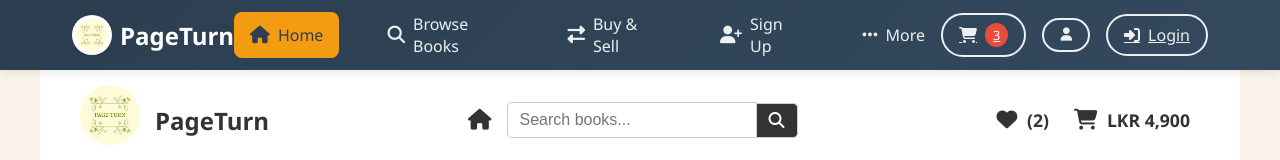
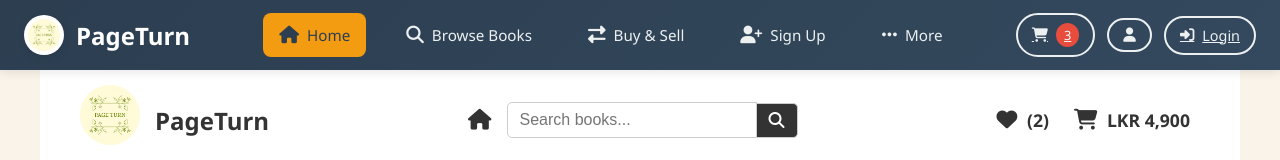
Before and after one commit to NavodCaldera/online-bookstore, a React (Create React App) app: page / in a window 1280 px wide. Shown: the top 160 px of the page. Built offline with nearby package versions, Linux system fonts and the light colour scheme; no server answers.

Commit message:
fix: navigation overflow and alignment issues
Optimize spacing and padding to ensure all navigation items (including
Cart, Profile, Login) are visible. Add responsive breakpoints and reduce
gaps to prevent overflow while maintaining professional appearance.

```diff
--- a/src/styles/navigation.css
+++ b/src/styles/navigation.css
@@ -9,9 +9,9 @@
 }
 
 .nav-container {
-  max-width: 1200px;
+  max-width: 1400px; /* Keep wider for more space */
   margin: 0 auto;
-  padding: 0 2rem; /* Restored to reasonable padding */
+  padding: 0 1.5rem; /* Reduced padding to fit all items */
   display: flex;
   justify-content: space-between;
   align-items: center;
@@ -22,12 +22,14 @@
 .nav-logo {
   display: flex;
   align-items: center;
-  gap: 0.5rem;
+  gap: 0.75rem; /* Balanced gap between logo image and text */
   text-decoration: none;
   color: #fff;
   font-size: 1.5rem;
   font-weight: bold;
   transition: color 0.3s ease;
+  margin-right: 1rem; /* Reduced space to fit all items */
+  flex-shrink: 0; /* Prevent logo from shrinking */
 }
 
 .nav-logo:hover {
@@ -59,23 +61,27 @@
 .nav-menu {
   display: flex;
   align-items: center;
-  gap: 2rem;
+  gap: 1.5rem; /* Reduced gap to fit all items */
   list-style: none;
   margin: 0;
   padding: 0;
+  flex: 1; /* Allow menu to take available space */
+  justify-content: center; /* Center the navigation items */
 }
 
 .nav-link {
   display: flex;
   align-items: center;
-  gap: 0.5rem;
+  gap: 0.5rem; /* Balanced gap between icon and text */
   text-decoration: none;
   color: #ecf0f1;
-  padding: 0.75rem 1rem;
+  padding: 0.75rem 1rem; /* Reduced padding to fit all items */
   border-radius: 8px;
   transition: all 0.3s ease;
   font-weight: 500;
   position: relative;
+  white-space: nowrap; /* Prevent text wrapping */
+  font-size: 0.95rem; /* Slightly smaller font to fit better */
 }
 
 .nav-link:hover {
@@ -134,21 +140,24 @@
 .nav-actions {
   display: flex;
   align-items: center;
-  gap: 1rem;
+  gap: 0.75rem; /* Reduced gap to fit all items */
+  flex-shrink: 0; /* Prevent actions from shrinking */
 }
 
 .nav-action-btn {
   display: flex;
   align-items: center;
-  gap: 0.5rem;
+  gap: 0.5rem; /* Balanced gap between icon and text */
   background: transparent;
   border: 2px solid #ecf0f1;
   color: #ecf0f1;
-  padding: 0.5rem 1rem;
+  padding: 0.5rem 0.875rem; /* Reduced padding to fit all items */
   border-radius: 25px;
   cursor: pointer;
   transition: all 0.3s ease;
   font-weight: 500;
+  white-space: nowrap; /* Prevent text wrapping */
+  font-size: 0.9rem; /* Slightly smaller font */
 }
 
 .nav-action-btn:hover {
@@ -187,24 +196,86 @@
   border-radius: 2px;
 }
 
+/* Large Desktop Responsive */
+@media screen and (min-width: 1400px) {
+  .nav-container {
+    padding: 0 2rem; /* Balanced padding for large screens */
+  }
+
+  .nav-logo {
+    gap: 0.875rem; /* Balanced gap for large screens */
+    margin-right: 1.5rem; /* Balanced space between logo and menu */
+  }
+
+  .nav-menu {
+    gap: 2rem; /* Balanced spacing on large screens */
+  }
+
+  .nav-link {
+    padding: 0.875rem 1.25rem; /* Balanced padding for large screens */
+    font-size: 1rem; /* Standard font size */
+  }
+
+  .nav-action-btn {
+    padding: 0.625rem 1rem; /* Balanced padding for large screens */
+    font-size: 0.95rem; /* Consistent font size */
+  }
+}
+
+/* Medium Desktop - Prevent overflow */
+@media screen and (max-width: 1200px) {
+  .nav-container {
+    padding: 0 1rem; /* Reduced padding to prevent overflow */
+  }
+
+  .nav-logo {
+    gap: 0.625rem; /* Compact gap */
+    margin-right: 0.75rem; /* Compact space */
+  }
+
+  .nav-menu {
+    gap: 1rem; /* Reduced gap to fit all items */
+  }
+
+  .nav-link {
+    padding: 0.625rem 0.75rem; /* Compact padding */
+    font-size: 0.9rem; /* Smaller font */
+  }
+
+  .nav-action-btn {
+    padding: 0.5rem 0.625rem; /* Very compact padding */
+    font-size: 0.85rem; /* Smaller font */
+  }
+
+  .nav-actions {
+    gap: 0.5rem; /* Reduced gap between action buttons */
+  }
+}
+
 /* Tablet Responsive */
 @media screen and (max-width: 1024px) {
   .nav-container {
-    padding: 0 1.5rem; /* Reasonable tablet padding */
+    padding: 0 1.25rem; /* Balanced tablet padding */
+    max-width: 1200px; /* Slightly reduced max-width for tablets */
+  }
+
+  .nav-logo {
+    gap: 0.625rem; /* Compact gap for tablets */
+    margin-right: 0.875rem; /* Compact space between logo and menu */
   }
 
   .nav-menu {
-    gap: 1.5rem;
+    gap: 1.25rem; /* Reduced spacing for tablets */
   }
 
   .nav-link {
-    padding: 0.6rem 0.8rem;
-    font-size: 0.9rem;
+    padding: 0.625rem 0.875rem; /* Compact padding for tablet */
+    font-size: 0.9rem; /* Smaller font for better fit */
   }
 
   .nav-action-btn {
-    padding: 0.4rem 0.8rem;
-    font-size: 0.9rem;
+    padding: 0.5rem 0.75rem; /* Compact padding for tablet */
+    font-size: 0.85rem; /* Smaller font for better fit */
   }
 }
 
@@ -212,7 +283,12 @@
 @media screen and (max-width: 768px) {
   .nav-container {
     height: 60px;
-    padding: 0 1rem; /* Restored to reasonable mobile padding */
+    padding: 0 1.5rem; /* Increased mobile padding for better appearance */
+  }
+
+  .nav-logo {
+    gap: 0.75rem; /* Balanced gap for mobile */
+    margin-right: 1rem; /* Reduced space for mobile */
   }
 
   .nav-menu {
@@ -319,6 +395,8 @@
 
   .nav-logo {
     font-size: 1.2rem;
+    gap: 0.5rem; /* Compact gap for small mobile */
+    margin-right: 0.75rem; /* Compact space for small mobile */
   }
 
   .nav-logo span {
@@ -375,6 +453,8 @@
 
   .nav-logo {
     font-size: 1.1rem;
+    gap: 0.375rem; /* Very compact gap for extra small mobile */
+    margin-right: 0.5rem; /* Very compact space for extra small mobile */
   }
 
   .nav-logo-img {
```
